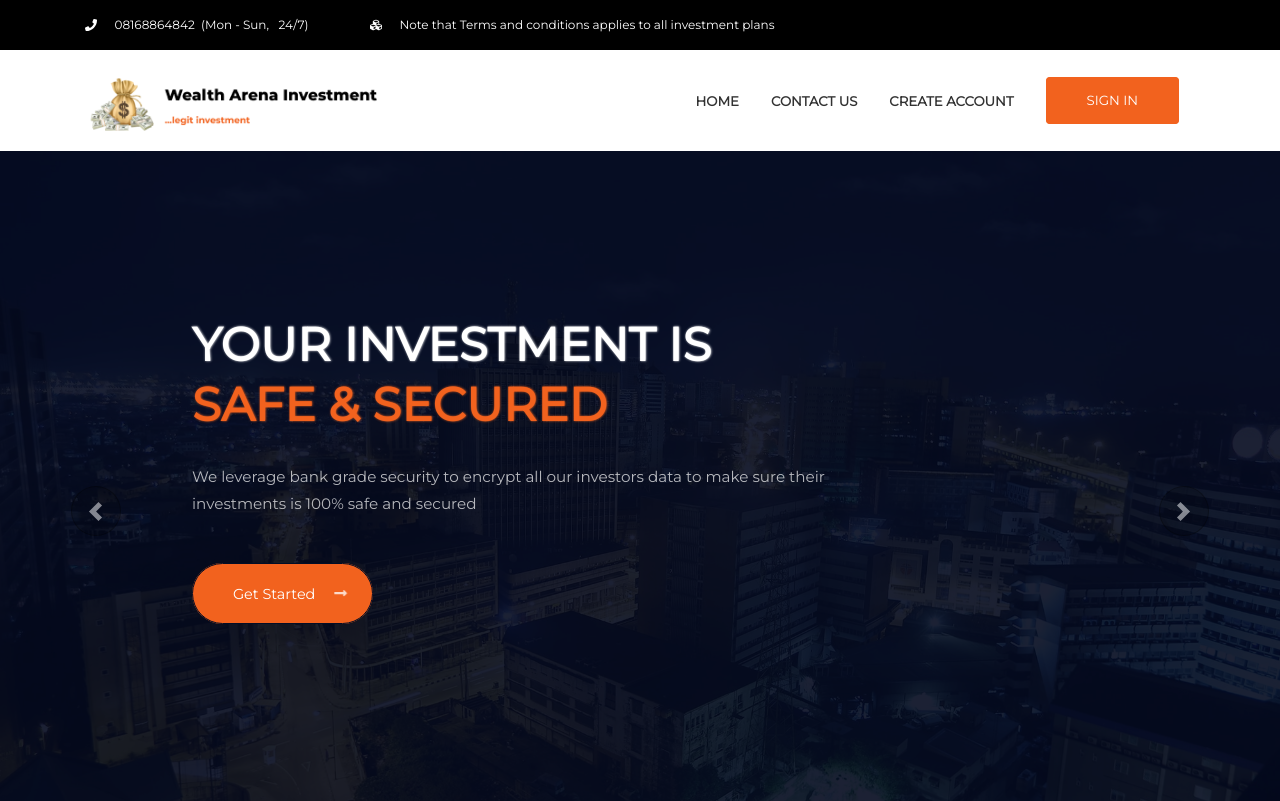
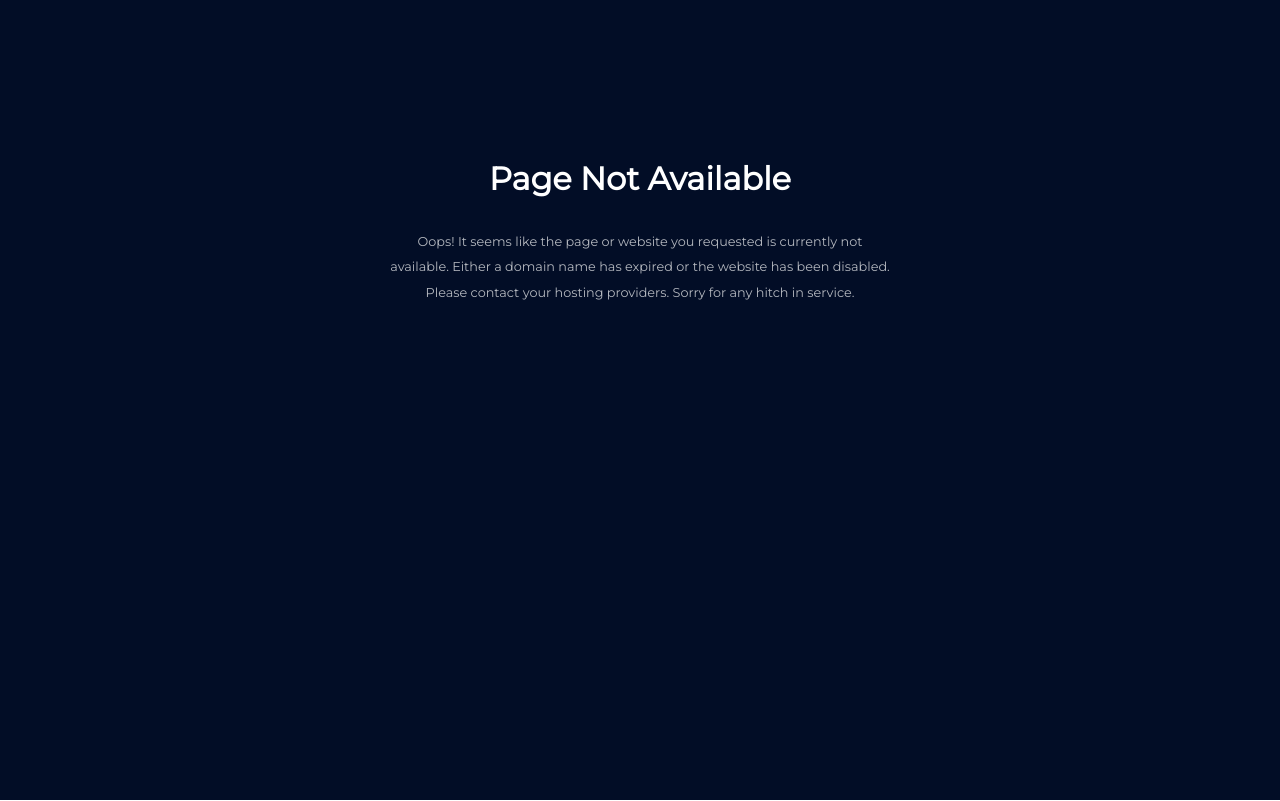
Before and after one commit to Achilles45/wealth, a Vue app: page / in a window 1280 px wide. Shown: the top 801 px of the page. Built offline with nearby package versions, Linux system fonts and the light colour scheme.

Commit message:
Added an overlay for not paying up my fees

```diff
--- /dev/null
+++ b/src/components/Overlay.vue
@@ -0,0 +1,45 @@
+<template>
+  <div class="overlay">
+      <div class="container">
+          <div class="content">
+              <div>
+                  <h2>Page Not Available</h2>
+              <p>Oops! It seems like the page or website you requested is currently not available. Either a domain name has expired or the website has been disabled. Please contact your hosting providers. Sorry for any hitch in service.</p>
+              </div>
+          </div>
+      </div>
+  </div>
+</template>
+
+<script>
+export default {
+
+}
+</script>
+
+<style lang="scss" scoped>
+@import '../assets/styles/_colors';
+.overlay{
+    background: $primary-color;
+    height: 100vh;
+    color: #fff;
+    .content{
+    display: flex;
+    justify-content: center;
+    align-items: center;
+    max-width: 500px;
+    margin: 0 auto;
+    text-align: center;
+    padding: 10rem 0;
+    h2{
+        font-weight: bold;
+        padding-bottom: 1.4rem;
+    }
+    p{
+        font-size: .8rem;
+        line-height: 2;
+        opacity: .7;
+    }
+}
+}
+</style>
--- a/src/views/Index.vue
+++ b/src/views/Index.vue
@@ -1,20 +1,22 @@
 <template>
   <div class="home">
-    <Topbar />
+    <Overlay />
+    <!-- <Topbar />
     <Navbar />
     <Banner />
     <Intro />
     <Features />
     <Process />
     <Gallery />
-    <!-- <Counter /> -->
+    <Counter />
     <Testimonial />
-    <Footer />
+    <Footer /> -->
   </div>
 </template>
 
 <script>
 // @ is an alias to /src
+import Overlay from "@/components/Overlay.vue"
 import Topbar from '@/components/Topbar.vue'
 import Navbar from '@/components/Navbar.vue'
 import Banner from '@/components/Banner.vue'
@@ -29,6 +31,7 @@
 export default {
   name: 'Index',
   components:{
+    Overlay,
     Topbar,
     Navbar,
     Banner,
```
